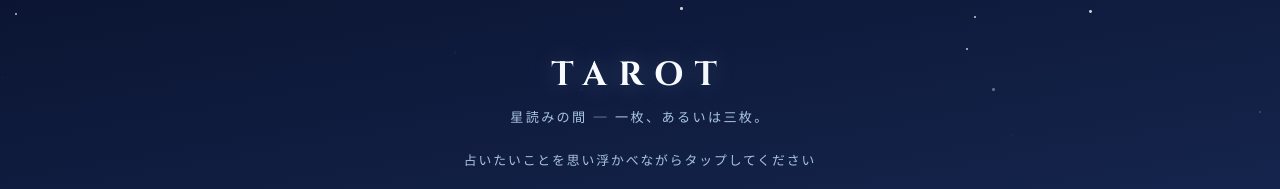
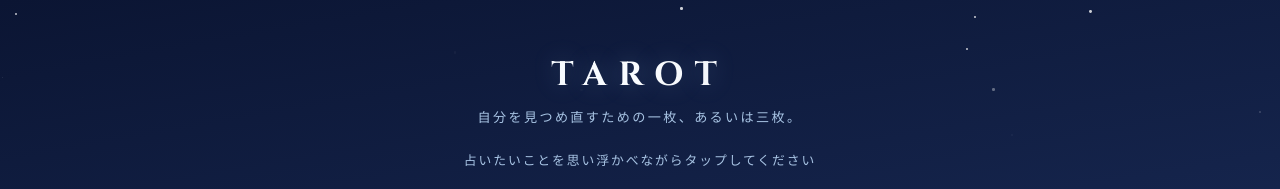
Before and after one commit to hayama369/tarot, a plain HTML site: page index.html in a window 1280 px wide. Shown: the top 189 px of the page. Drawn offline with Linux system fonts and the light colour scheme.

Commit message:
Add files via upload

```diff
--- a/index.html
+++ b/index.html
@@ -136,7 +136,7 @@
 <body>
 <header>
   <h1>TAROT</h1>
-  <p>星読みの間 — 一枚、あるいは三枚。</p>
+  <p>自分を見つめ直すための一枚、あるいは三枚。</p>
 </header>
 
 <p class="pray">占いたいことを思い浮かべながらタップしてください</p>
```
